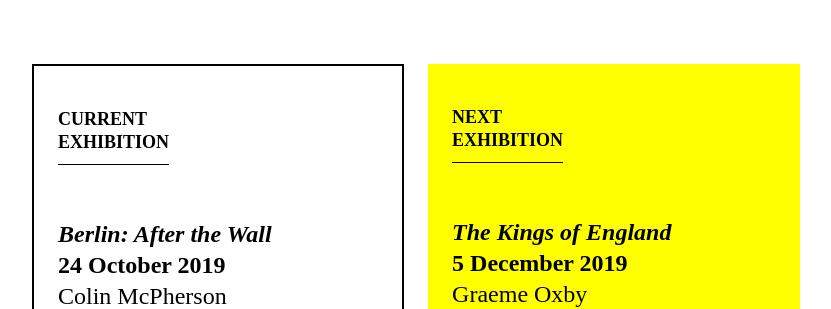
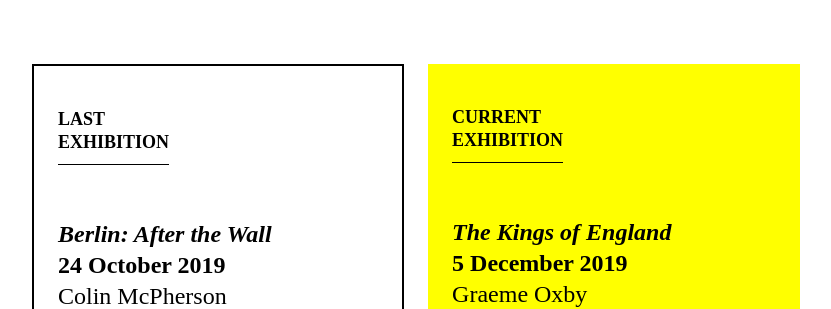
Before and after one commit to martincf/6by6, a Jekyll site: the page built from index.md, in a window 1280 px wide. Shown: the part 477-786 px from the top of the page, without its empty margins (224-1055 px from the left). Built offline with Jekyll 4.4.1, drawn with Linux system fonts in a browser that asks for light colours; some web fonts are replaced.

```diff
--- a/_includes/eventlist.html
+++ b/_includes/eventlist.html
@@ -4,7 +4,7 @@
       {% for post in site.posts %}
       {% if post.tags contains 'current' %}
       <a class="link" href="{{ post.url}}">
-        <h1 class="event--header">Current <br />
+        <h1 class="event--header">Last <br />
         Exhibition</h1>
           <h2 class="event--title">{{ post.title }}</h2>
           <h3 class="event--date">{{ post.date | date: "%-d %B %Y" }}</h3>
@@ -17,7 +17,7 @@
       {% for post in site.posts %}
       {% if post.tags contains 'next' %}
       <a class="link" href="{{ post.url}}">
-        <h1 class="event--header">Next <br />
+        <h1 class="event--header">Current <br />
         Exhibition</h1>
           <h2 class="event--title">{{ post.title }}</h2>
           <h3 class="event--date">{{ post.date | date: "%-d %B %Y" }}</h3>
```
